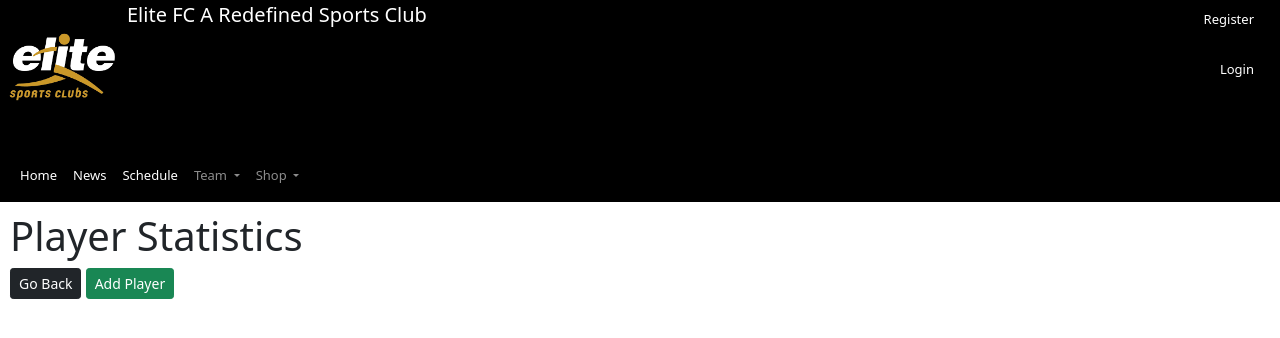
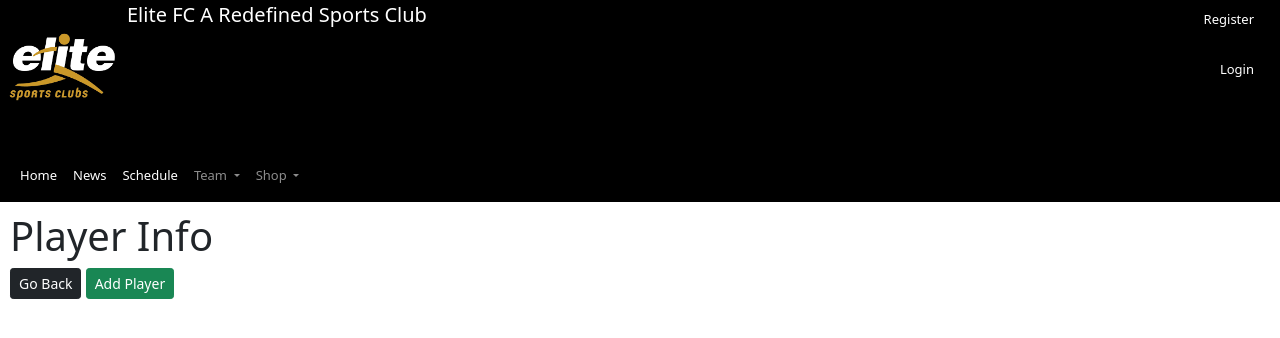
Before and after one commit to Waterfiend/Elite-FC, a Django app: template system/templates/system/playerstat.html in a window 1280 px wide. Shown: the top 338 px of the page. Run offline with Django 3.2, Linux system fonts and the light colour scheme; the template is opened without the code that fills it, so the values that code supplies are empty; some libraries are stand-ins or nearby versions.

Commit message:
Player Info Page Name Change

```diff
--- a/system/templates/system/playerstat.html
+++ b/system/templates/system/playerstat.html
@@ -4,7 +4,7 @@
     {% endblock %}
 
     {%block content%}
-    <h1>Player Statistics</h1>
+    <h1>Player Info</h1>
         <a href = "/Profile" class = "btn btn-dark btn-sm"> Go Back</a>
         <a href = "{% url 'add_player' %}" class = "btn btn-success btn-sm"> Add Player</a>
     <ul>
```
